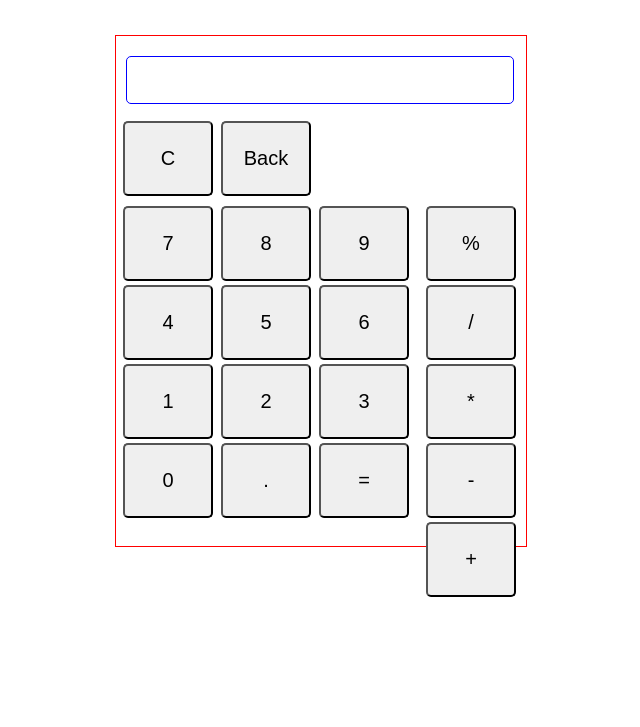
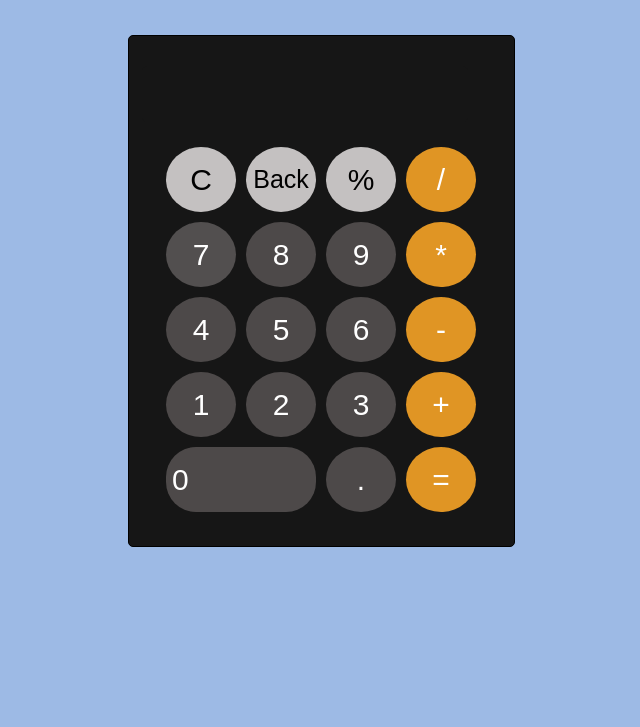
Before and after one commit to cmhollen/calculator, a plain HTML site: page index.html in a window 1280 px wide. Shown: the part 73-800 px from the top of the page, without its empty margins (319-959 px from the left). Drawn offline with Linux system fonts and the light colour scheme.

Commit message:
grid and style is done. keypress left to do

```diff
--- a/index.html
+++ b/index.html
@@ -12,27 +12,27 @@
               <button class="clear">C</button>
               <button class="backspace">Back</button>
 
-              <div class="numbers">
-                <button class="nums">7</button>
-                <button class="nums">8</button>
-                <button class="nums">9</button>
-                <button class="nums">4</button>
-                <button class="nums">5</button>
-                <button class="nums">6</button>
-                <button class="nums">1</button>
-                <button class="nums">2</button>
-                <button class="nums">3</button>
-                <button class="nums">0</button>
-                <button class="decimal">.</button>
-                <button class="equals">=</button>
-              </div>
-              <div class="operators">
-                    <button class="remainder">%</button>
-                    <button class="divide">/</button>
-                    <button class="multiple">*</button>
-                    <button class="subtract">-</button>
-                    <button class="add">+</button>
-                </div>
+
+              <button class="nums" id="seven">7</button>
+              <button class="nums" id="eight">8</button>
+              <button class="nums" id="nine">9</button>
+              <button class="nums" id="four">4</button>
+              <button class="nums" id="five">5</button>
+              <button class="nums" id="six">6</button>
+              <button class="nums" id="one">1</button>
+              <button class="nums" id="two">2</button>
+              <button class="nums" id="three">3</button>
+              <button class="nums" id="zero">0</button>
+              <button class="decimal">.</button>
+              <button class="equals">=</button>
+
+
+                <button class="operators" id="remainder">%</button>
+                <button class="operators" id="divide">/</button>
+                <button class="operators" id="multiply">*</button>
+                <button class="operators" id="minus">-</button>
+                <button class="operators" id="add">+</button>
+
             </div>
         </div>
 
--- a/main.js
+++ b/main.js
@@ -32,15 +32,19 @@ function operate(operator, num1, num2){
 }
 
 numbers.forEach((num) => {
-    num.addEventListener('click', (e) => {
+    num.addEventListener('click', numberAct)
+})
+
+function numberAct(e) {
     value += e.target.textContent;
     display.textContent = value;
     console.log(value)
+}
 
-    })
-})
+decimal.addEventListener('click', decAct)
 
-decimal.addEventListener('click', (e) => {
+
+function decAct(e){
     if (!value.includes('.')){
         value += e.target.textContent;
         display.textContent = value;
@@ -48,18 +52,19 @@ decimal.addEventListener('click', (e) => {
       } else if (value.includes('.')){
           value = value;
       }
+}
 
+operators.forEach((op) => {
+    op.addEventListener('click', opAct)
 })
 
-operators.forEach((op) => {
-    op.addEventListener('click', (e) => {
+function opAct(e){
     output.push(Number(value));
     operator = e.target.textContent
     output.push(operator);
     opArr.push(operator);
     value = '';
-    })
-})
+}
 
 
 equals.addEventListener('click', runCalc);
@@ -94,16 +99,19 @@ function runCalc() {
    display.textContent = result;
 }
 
-backspace.addEventListener('click', () => {
+backspace.addEventListener('click', backAct)
+
+function backAct(){
     var backArr = value.split('')
     console.log(backArr)
     backArr.pop();
     value = backArr.join('');
     display.textContent = value;
-})
+}
 
+clear.addEventListener('click', clearAct)
 
-clear.addEventListener('click', () => {
+function clearAct(){
     display.textContent = '';
     value = '';
     result = 0;
@@ -111,5 +119,4 @@ clear.addEventListener('click', () => {
     num2 = 0;
     output = [];
     opArr = [];
-
-})
+}
--- a/style.css
+++ b/style.css
@@ -1,82 +1,393 @@
 body {
-    margin: 0 auto;
+   background-color: rgb(157, 186, 229)
 }
 
 h1 {
     text-align: center;
+    color: rgb(32, 32, 136);
 }
 
 .container {
     margin: 0 auto;
     margin-top: 50px;
     text-align: center;
-    border: 1px solid red;
+    border: 1px solid black;
     height: 500px;
-    width: 400px;
+    width: 375px;
     padding: 5px;
+    background-color: rgb(22, 22, 22);
+    border-radius: 5px;
 }
 
 .display {
-    margin: 15px 5px 15px 5px;
-    height: 40px;
-    width: 380px;
-    border: 1px solid blue;
+    margin: 25px 5px 25px 8px;
+    height: 50px;
+    width: 320px;
     border-radius: 5px;
-    font-size: 30px;
+    font-size: 60px;
     text-align: right;
     padding: 3px;
-}
-
-.operators {
-    float: right;
-    height: 325px;
-    width: 100px;
-}
-
-.operators button {
-    width: 90px;
-    height: 75px;
-    margin: 2px;
-    border-radius: 5px;
-    font-size: 20px;
-}
-
-.numbers {
-    float: left;
-    clear: both;
-    display: inline-block;
-    height: 325px;
-    width: 290px;
-}
-
-.numbers button {
-    width: 90px;
-    height: 75px;
-    margin: 2px;
-    font-size: 20px;
-    border-radius: 5px;
-}
-
-.clear {
-    float: left;
-    clear: both;
-    font-size: 20px;
-    width: 90px;
-    height: 75px;
-    margin: 2px;
-    margin-bottom: 8px;
-    border-radius: 5px;
+    background-color: rgb(22, 22, 22);
+    color: white;
 
 }
 
+.buttons {
+    display: grid;
+    grid-gap: 10px;
+    justify-content: center;
+    grid-template-columns: repeat(4, 70px);
+    grid-template-rows: repeat(5, 65px);
+    grid-template-areas:
+      "clear back remainder divide"
+      "seven eight nine multiply"
+      "four five six minus"
+      "one two three add"
+      "zero zero dec equals"
+}
+
+
+
+.clear {
+    font-size: 30px;
+    border-radius: 50%;
+    grid-area: clear;
+    padding: 5px;
+    background-color: rgb(196, 193, 193);
+    border: none;
+    outline: none;
+}
+
+.clear:hover {
+    background-color: rgb(179, 175, 175);
+    text-shadow: 20px;
+}
+
+.clear:active {
+    transform: translateY(1px);
+}
+
 .backspace {
-    float: left;
-    font-size: 20px;
-    width: 90px;
-    height: 75px;
-    margin: 2px;
-    margin-left: 6px;
-    margin-bottom: 8px;
-    border-radius: 5px;
+    font-size: 25px;
+    border-radius: 50%;
+    grid-area: back;
+    background-color: rgb(196, 193, 193);
+    border: none;
+    outline: none;
+}
 
+.backspace:hover {
+    background-color: rgb(179, 175, 175);
+    text-shadow: 20px;
 }
+
+.backspace:active {
+    transform: translateY(1px);
+}
+
+
+#remainder {
+    font-size: 30px;
+    border-radius: 50%;
+    grid-area: remainder;
+    background-color: rgb(196, 193, 193);
+    border: none;
+    outline: none;
+}
+#remainder:hover {
+    background-color: rgb(179, 175, 175);
+    text-shadow: 20px;
+}
+
+#remainder:active {
+    transform: translateY(1px);
+}
+
+#divide {
+    font-size: 30px;
+    border-radius: 50%;
+    grid-area: divide;
+    background-color: rgb(224, 149, 36);
+    color: white;
+    border: none;
+    outline: none;
+}
+#divide:hover {
+    background-color: rgb(207, 138, 35);
+    text-shadow: 20px;
+}
+
+#divide:active {
+    transform: translateY(1px);
+}
+
+#seven {
+    font-size: 30px;
+    border-radius: 50%;
+    grid-area: seven;
+    background-color: rgb(82, 79, 79);
+    color: white;
+    border: none;
+    outline: none;
+}
+#seven:hover {
+    background-color: rgb(71, 68, 68);
+    text-shadow: 20px;
+}
+
+#seven:active {
+    transform: translateY(1px);
+}
+
+#eight {
+    font-size: 30px;
+    border-radius: 50%;
+    grid-area: eight;
+    background-color: rgb(77, 73, 73);
+    color: white;
+    border: none;
+    outline: none;
+}
+#eight:hover {
+    background-color: rgb(71, 68, 68);
+    text-shadow: 20px;
+}
+
+#eight:active {
+    transform: translateY(1px);
+}
+
+#nine {
+    font-size: 30px;
+    border-radius: 50%;
+    grid-area: nine;
+    background-color: rgb(77, 73, 73);
+    color: white;
+    border: none;
+    outline: none;
+}
+#nine:hover {
+    background-color: rgb(71, 68, 68);
+    text-shadow: 20px;
+}
+
+#nine:active {
+    transform: translateY(1px);
+}
+
+#multiply {
+    font-size: 30px;
+    border-radius: 50%;
+    grid-area: multiply;
+    background-color: rgb(224, 149, 36);
+    color: white;
+    border: none;
+    outline: none;
+}
+#multiply:hover {
+    background-color: rgb(207, 138, 35);
+    text-shadow: 20px;
+}
+
+#multiply:active {
+    transform: translateY(1px);
+}
+
+#four {
+    font-size: 30px;
+    border-radius: 50%;
+    grid-area: four;
+    background-color: rgb(77, 73, 73);
+    color: white;
+    border: none;
+    outline: none;
+}
+#four:hover {
+    background-color: rgb(71, 68, 68);
+    text-shadow: 20px;
+}
+
+#four:active {
+    transform: translateY(1px);
+}
+
+#five {
+    font-size: 30px;
+    border-radius: 50%;
+    grid-area: five;
+    background-color: rgb(77, 73, 73);
+    color: white;
+    border: none;
+    outline: none;
+}
+#five:hover {
+    background-color: rgb(71, 68, 68);
+    text-shadow: 20px;
+}
+
+#five:active {
+    transform: translateY(1px);
+}
+
+#six {
+    font-size: 30px;
+    border-radius: 50%;
+    grid-area: six;
+    background-color: rgb(77, 73, 73);
+    color: white;
+    border: none;
+    outline: none;
+}
+#six:hover {
+    background-color: rgb(71, 68, 68);
+    text-shadow: 20px;
+}
+
+#six:active {
+    transform: translateY(1px);
+}
+
+#minus {
+    font-size: 30px;
+    border-radius: 50%;
+    grid-area: minus;
+    background-color: rgb(224, 149, 36);
+    color: white;
+    border: none;
+    outline: none;
+}
+#minus:hover {
+    background-color: rgb(207, 138, 35);
+    text-shadow: 20px;
+}
+
+#minus:active {
+    transform: translateY(1px);
+}
+
+#one {
+    font-size: 30px;
+    border-radius: 50%;
+    grid-area: one;
+    background-color: rgb(77, 73, 73);
+    color: white;
+    border: none;
+    outline: none;
+}
+#one:hover {
+    background-color: rgb(71, 68, 68);
+    text-shadow: 20px;
+}
+
+#one:active {
+    transform: translateY(1px);
+}
+
+#two {
+    font-size: 30px;
+    border-radius: 50%;
+    grid-area: two;
+    background-color: rgb(77, 73, 73);
+    color: white;
+    border: none;
+    outline: none;
+}
+#two:hover {
+    background-color: rgb(71, 68, 68);
+    text-shadow: 20px;
+}
+
+#two:active {
+    transform: translateY(1px);
+}
+
+#three {
+    font-size: 30px;
+    border-radius: 50%;
+    grid-area: three;
+    background-color: rgb(77, 73, 73);
+    color: white;
+    border: none;
+    outline: none;
+}
+#three:hover {
+    background-color: rgb(71, 68, 68);
+    text-shadow: 20px;
+}
+
+#three:active {
+    transform: translateY(1px);
+}
+
+#add {
+    font-size: 30px;
+    border-radius: 50%;
+    grid-area: add;
+    background-color: rgb(224, 149, 36);
+    color: white;
+    border: none;
+    outline: none;
+}
+#add:hover {
+    background-color: rgb(207, 138, 35);
+    text-shadow: 20px;
+}
+
+#add:active {
+    transform: translateY(1px);
+}
+
+#zero {
+    font-size: 30px;
+    border-radius: 30px;
+    grid-area: zero;
+    text-align: left;
+    background-color: rgb(77, 73, 73);
+    color: white;
+    border: none;
+    outline: none;
+}
+#zero:hover {
+    background-color: rgb(71, 68, 68);
+    text-shadow: 20px;
+}
+
+#zero:active {
+    transform: translateY(1px);
+}
+
+.decimal {
+    font-size: 30px;
+    border-radius: 50%;
+    grid-area: dec;
+    background-color: rgb(77, 73, 73);
+    color: white;
+    border: none;
+    outline: none;
+}
+.decimal:hover {
+    background-color: rgb(71, 68, 68);
+    text-shadow: 20px;
+}
+
+.decimal:active {
+    transform: translateY(1px);
+}
+
+.equals {
+    font-size: 30px;
+    border-radius: 50%;
+    grid-area: equals;
+    background-color: rgb(224, 149, 36);
+    color: white;
+    border: none;
+    outline: none;
+}
+.equals:hover {
+    background-color: rgb(207, 138, 35);
+    text-shadow: 20px;
+}
+
+.equals:active {
+    transform: translateY(1px);
+}
```
Lines whose indentation alone changed are shown as unchanged.
